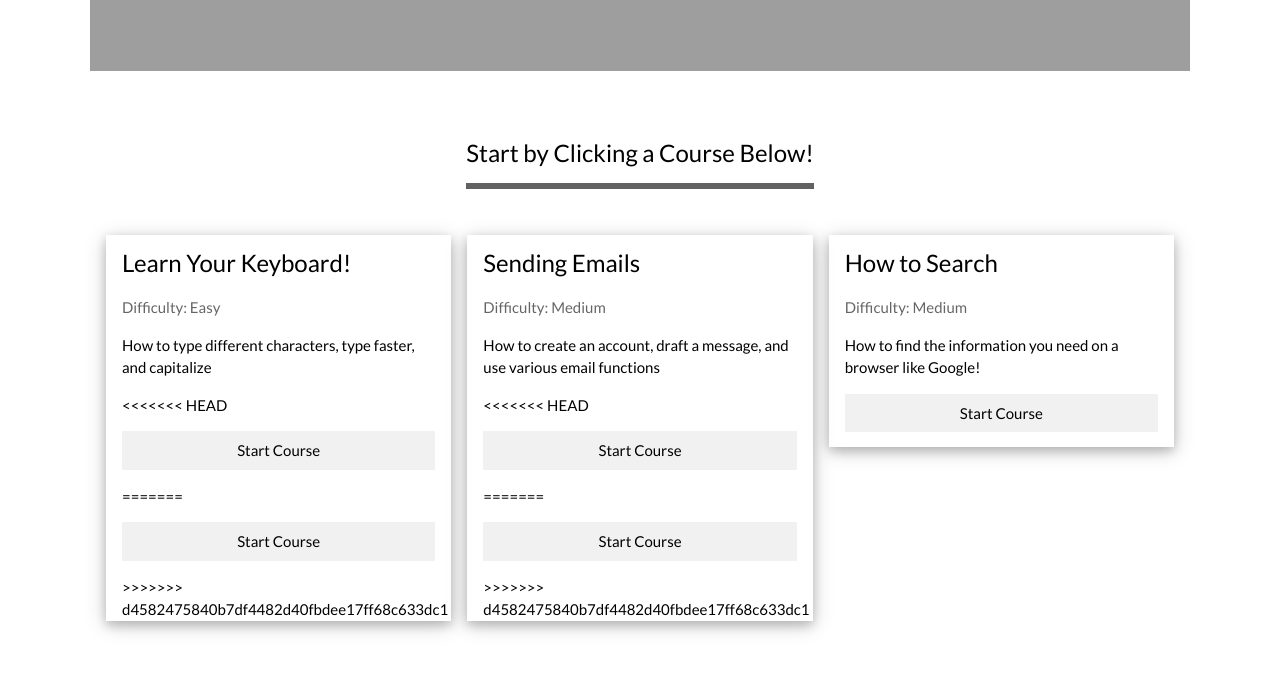
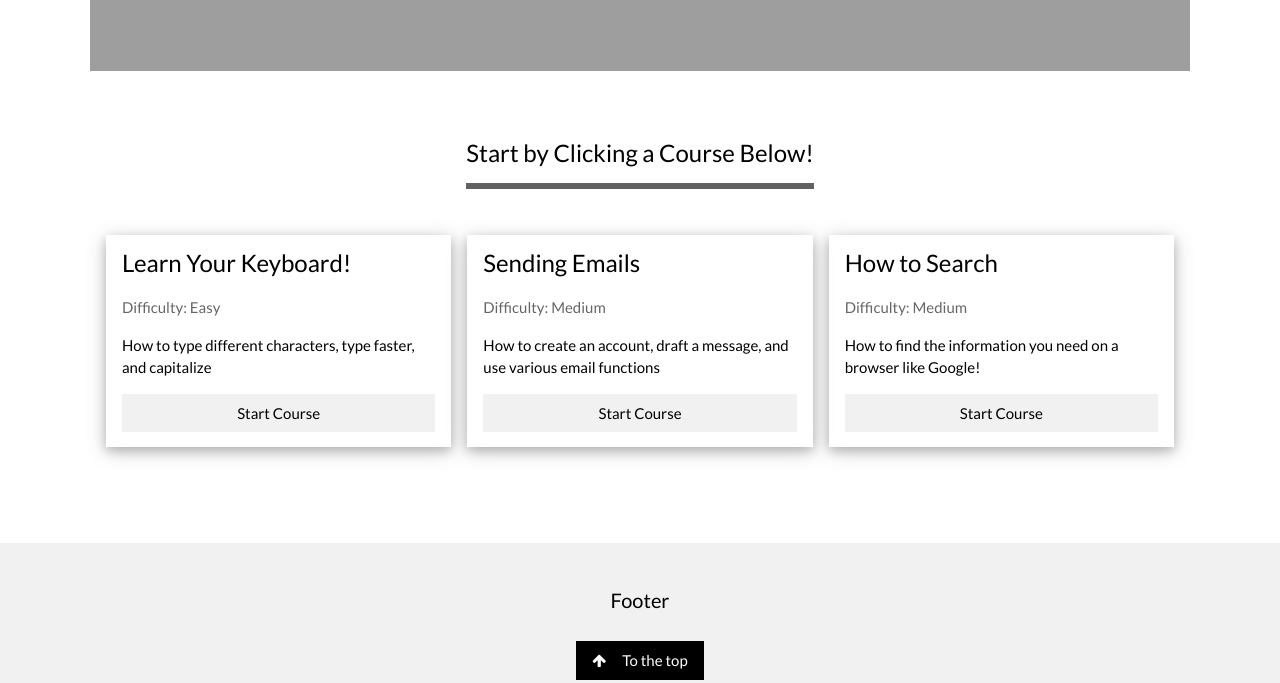
Before and after one commit to ryanhou28/eecs497, a plain HTML site: page index.html in a window 1280 px wide. Shown: the part 269-952 px from the top of the page. Drawn offline with nearby package versions, Linux system fonts and the light colour scheme.

Commit message:
merge conflict

```diff
--- a/index.html
+++ b/index.html
@@ -60,11 +60,7 @@ html,body,h1,h2,h3,h4 {font-family:"Lato", sans-serif}
           <h3>Learn Your Keyboard!</h3>
           <p class="w3-opacity">Difficulty: Easy</p>
           <p>How to type different characters, type faster, and capitalize</p>
-<<<<<<< HEAD
           <p><a href="/keyboard_course.html" class="w3-button w3-light-grey w3-block">Start Course</a></p>
-=======
-          <p><a href="search_course.html" class="w3-button w3-light-grey w3-block">Start Course</a></p>
->>>>>>> d4582475840b7df4482d40fbdee17ff68c633dc1
         </div>
       </div>
     </div>
@@ -75,11 +71,7 @@ html,body,h1,h2,h3,h4 {font-family:"Lato", sans-serif}
           <h3>Sending Emails</h3>
           <p class="w3-opacity">Difficulty: Medium</p>
           <p>How to create an account, draft a message, and use various email functions</p>
-<<<<<<< HEAD
           <p><a href="/email_course.html" class="w3-button w3-light-grey w3-block">Start Course</a></p>
-=======
-          <p><a href="search_course.html" class="w3-button w3-light-grey w3-block">Start Course</a></p>
->>>>>>> d4582475840b7df4482d40fbdee17ff68c633dc1
         </div>
       </div>
     </div>
```
